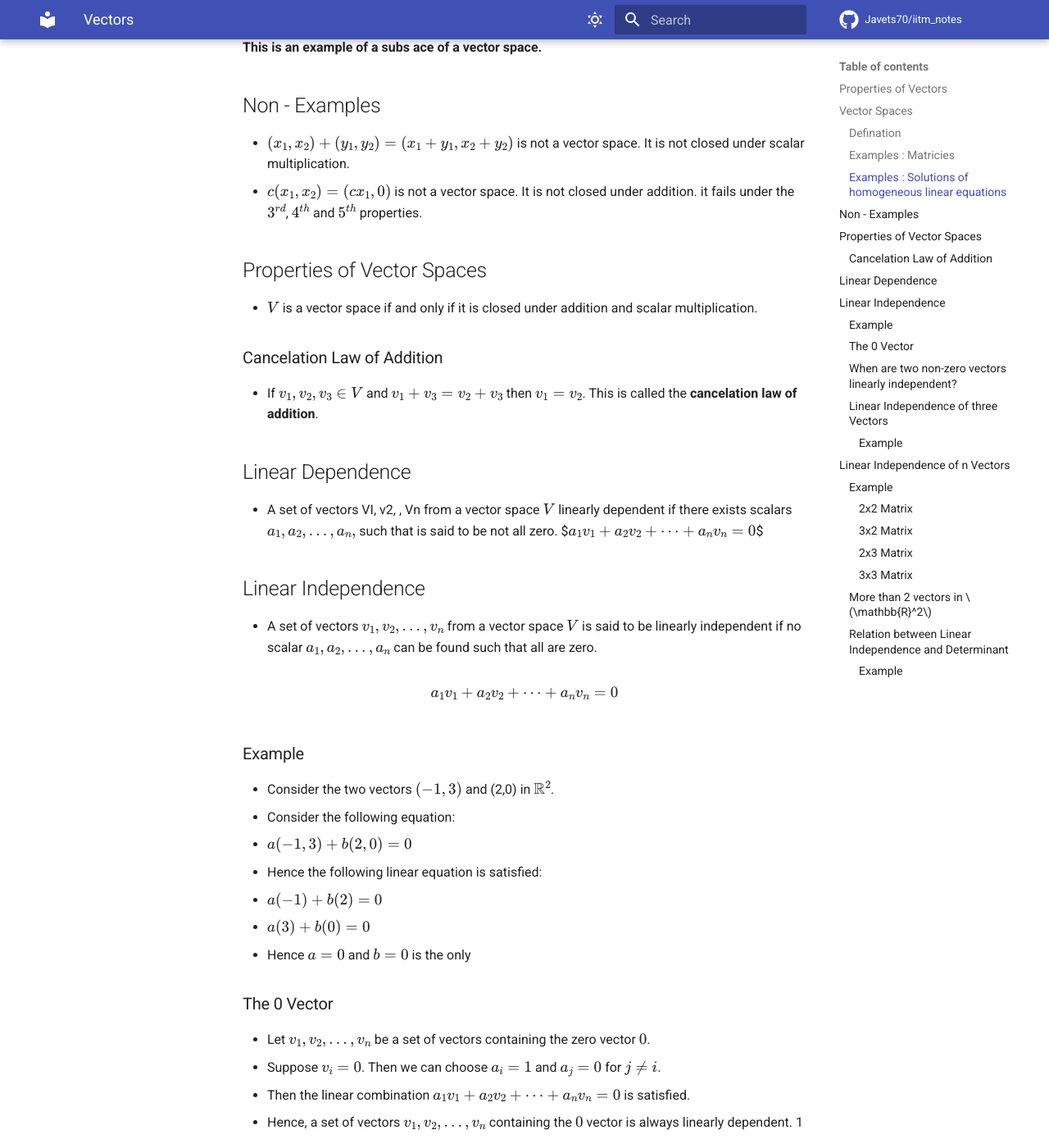
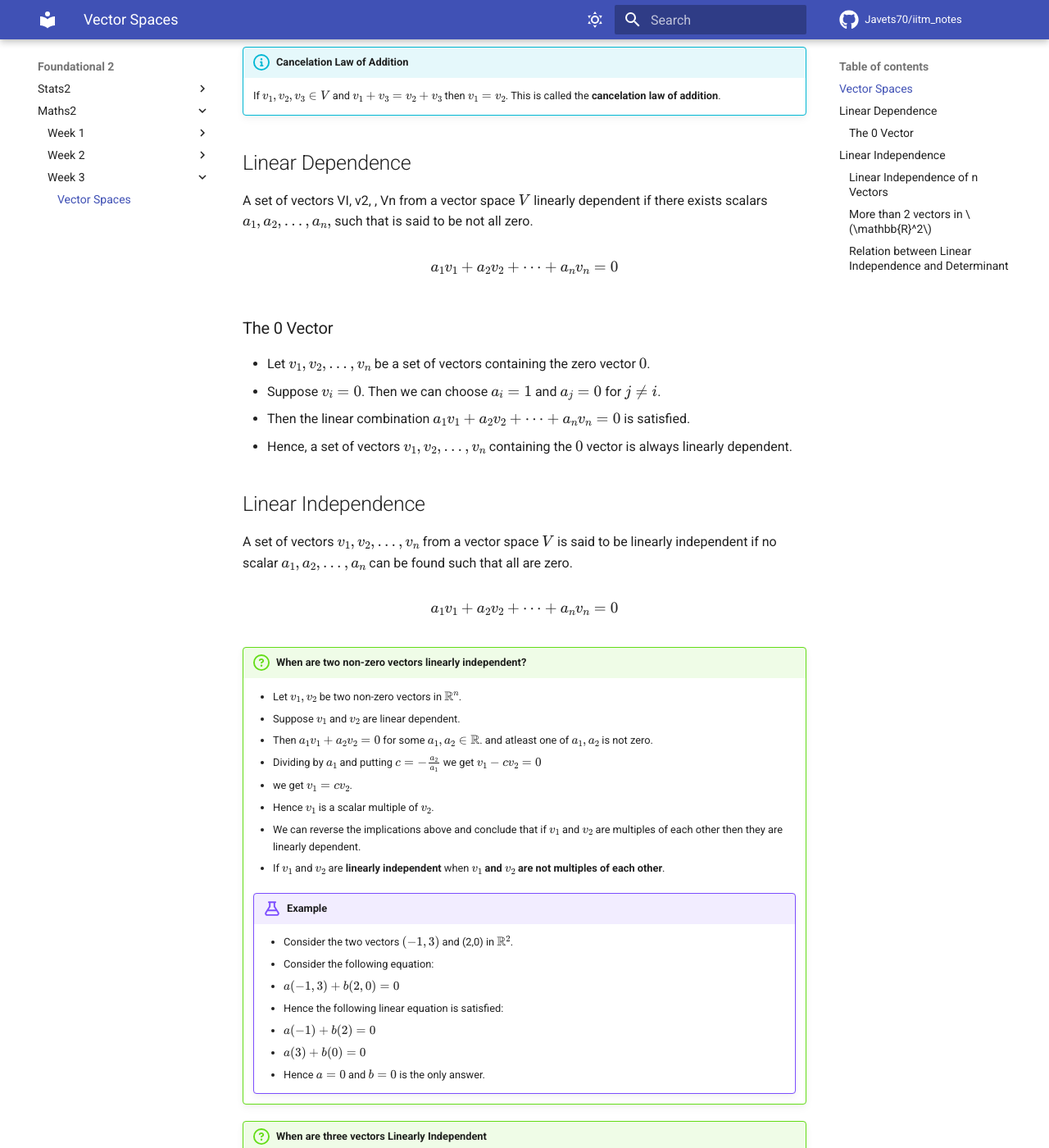
Before and after one commit to Javets70/iitm_notes, an MkDocs documentation site: the page built from docs/MATHS2/3.01 - Vector Spaces.md, in a window 1280 px wide and 1400 px high, scrolled down 1701 px. Shown: the whole window at 82% size. Built offline with MkDocs 1.6.1 and Material for MkDocs 9.7.7, drawn with Linux system fonts in a browser that asks for light colours; comment, search, counter and statistics services are not loaded; some of the changed text lies outside the part shown.

```diff
--- a/docs/MATHS2/3.01 - Vector Spaces.md
+++ b/docs/MATHS2/3.01 - Vector Spaces.md
@@ -1,140 +1,119 @@
 # Vectors
+Consider two vectors $(x_1, x_2, \cdots , x_n)$ and $(y_1, y_2, \cdots , y_n)$ in $\mathbb{R}^n$ and $c \in \mathbb{R}$.
 
-- Consider two vectors $(x_1, x_2, \cdots , x_n)$ and $(y_1, y_2, \cdots , y_n)$ in $\mathbb{R}^n$ and $c \in \mathbb{R}$.
+!!! note "Properties of Vectors"
+    Let $v, w$ and $v'$ be vectors in $\mathbb{R}^n$.
 
-## Properties of Vectors
-
-Let $v, w$ and $v'$ be vectors in $\mathbb{R}^n$.
-
-- $v + w = w + v$
-- $(v + w) + v' = v + (w + v')$
-- The $0$ vector satisfies that $v + 0 = 0 + v = v$.
-- The vector $-v$ satisfies that $v + (-v) = (-v) + v = 0$.
-- $1 \cdot v = v$.
-- $(ab)v = a(bv)$.
-- $a(v + w) = av + aw$.
-- $(a + b)v = av + bv$.
+    - $v + w = w + v$
+    - $(v + w) + v' = v + (w + v')$
+    - The $0$ vector satisfies that $v + 0 = 0 + v = v$.
+    - The vector $-v$ satisfies that $v + (-v) = (-v) + v = 0$.
+    - $1 \cdot v = v$.
+    - $(ab)v = a(bv)$.
+    - $a(v + w) = av + aw$.
+    - $(a + b)v = av + bv$.
 
 ## Vector Spaces
 
 - A vector space is a set with two operations (called **addition** and **scalar multiplication** with the first and last properties mentioned above).
 - A vector space $V$ over $\mathbb{R}$ is a set along with two functions
-  $$+ : V \times V \rightarrow V \text{ and } \cdot : \mathbb{R} \times V \rightarrow V$$
+
+$$+ : V \times V \rightarrow V \text{ and } \cdot : \mathbb{R} \times V \rightarrow V$$
 
 - It is standard to suppress the $\cdot$
+- Addition and scalar multiplication on restricts to the solution set. Hence it is a vector space.
 
-### Defination
+!!! note "Definition of a Vector Space"
+    - $v_1+ v_2$ for all $v_1, v_2 \in V$.
+    - $(v_1 + v_2) + v_3 = v_1 + (v_2 + v_3)$ for all $v_1, v_2, v_3 \in V$.
+    - There exists a vector $0 \in V$ such that $v + 0 = 0 + v = v$ for all $v \in V$.
+    - For each element $v \in V$ there exists an element in $v' \in V$ such that $v + v' = v' + v = 0$.
+    - For each ement in $v \in V$ , $1 \cdot v = v$.
+    - For each pair of elements $a, b \in \mathbb{R}$ and $v \in V$, $(ab)v = a(bv)$.
+    - For each element $a \in \mathbb{R}$ and each pair of ements $v_1$ and $v_2$ a($v_1 + v_2) = av_1 + av_2$.
+    - For each pair of elements $a,b \in \mathbb{R}$ and each element $v \in V$, $(a + b)v = av + bv$.
 
-- $v_1+ v_2$ for all $v_1, v_2 \in V$.
-- $(v_1 + v_2) + v_3 = v_1 + (v_2 + v_3)$ for all $v_1, v_2, v_3 \in V$.
-- There exists a vector $0 \in V$ such that $v + 0 = 0 + v = v$ for all $v \in V$.
-- For each element $v \in V$ there exists an element in $v' \in V$ such that $v + v' = v' + v = 0$.
-- For each ement in $v \in V$ , $1 \cdot v = v$.
-- For each pair of elements $a, b \in \mathbb{R}$ and $v \in V$, $(ab)v = a(bv)$.
-- For each element $a \in \mathbb{R}$ and each pair of ements $v_1$ and $v_2$ a($v_1 + v_2) = av_1 + av_2$.
-- For each pair of elements $a,b \in \mathbb{R}$ and each element $v \in V$, $(a + b)v = av + bv$.
+!!! example
+    !!! example "Matricies"
+        - Let $M_{m \times n}(\mathbb{R})$ be the set of all $m \times n$ matrices with entries in $\mathbb{R}$.
+        - Addition and scalar multiplication are defined as usual:
+          - $(A + B)_{ij} = A_{ij} + B_{ij}$
+          - $(cA)_{ij} = cA_{ij}$
 
-### Examples : Matricies
+    !!! example "Solutions of homogeneous linear equations"
 
-- Let $M_{m \times n}(\mathbb{R})$ be the set of all $m \times n$ matrices with entries in $\mathbb{R}$.
-- Addition and scalar multiplication are defined as usual:
-  - $(A + B)_{ij} = A_{ij} + B_{ij}$
-  - $(cA)_{ij} = cA_{ij}$
+        - Consider the set of solutions $V$ of a homogenous linear equation $Ax = 0$ where $A \in M_{m \times n}(\mathbb{R})$
+        - Nothat that if $v, w \in V$ then , $A(v+w) = Av + Aw = 0 + 0 = 0$
 
-### Examples : Solutions of homogeneous linear equations
+        - If $c \in \mathbb{R}$ then , $A(c \cdot v) = c(A \cdot v) = c(0) = 0$
 
-- Consider the set of solutions $V$ of a homogenous linear equation $Ax = 0$ where $A \in M_{m \times n}(\mathbb{R})$
-- Nothat that if $v, w \in V$ then
-  $$A(v+w) = Av + Aw = 0 + 0 = 0 $$
-- and if $c \in \mathbb{R}$ then
-  $$A(c \cdot v) = c(A \cdot v) = c(0) = 0$$
+    !!! example "Non - Examples"
 
----
+        - $(x_1, x_2) + (y_1, y_2) = (x_1 + y_1, x_2 + y_2)$ is not a vector space. It is not closed under scalar multiplication.
+        - $c(x_1, x_2) = (cx_1, 0)$ is not a vector space. It is not closed under addition. it fails under the $3^{rd}$, $4^{th}$ and $5^{th}$ properties.
 
-- So addition and scalar multiplication on restricts to the solution set. Hence it is a vector space.
-
-**This is an example of a subs ace of a vector space.**
-
-## Non - Examples
-
-- $(x_1, x_2) + (y_1, y_2) = (x_1 + y_1, x_2 + y_2)$ is not a vector space. It is not closed under scalar multiplication.
-- $c(x_1, x_2) = (cx_1, 0)$ is not a vector space. It is not closed under addition. it fails under the $3^{rd}$, $4^{th}$ and $5^{th}$ properties.
-
-## Properties of Vector Spaces
-
-- $V$ is a vector space if and only if it is closed under addition and scalar multiplication.
-
-### Cancelation Law of Addition
-
-- If $v_1, v_2, v_3 \in V$ and $v_1 + v_3 = v_2 + v_3$ then $v_1 = v_2$. This is called the **cancelation law of addition**.
+!!! info "Cancelation Law of Addition"
+    If $v_1, v_2, v_3 \in V$ and $v_1 + v_3 = v_2 + v_3$ then $v_1 = v_2$. This is called the **cancelation law of addition**.
 
 ## Linear Dependence
-
-- A set of vectors VI, v2, , Vn from a vector space $V$ linearly dependent if there exists scalars $a_1, a_2, \dots , a_n,$ such that is said to be not all zero.
-  $$a_1v_1 + a_2v_2 + \cdots + a_nv_n = 0$$
-
-## Linear Independence
-
-- A set of vectors $v_1, v_2, \dots , v_n$ from a vector space $V$ is said to be linearly independent if no scalar $a_1, a_2, \dots , a_n$ can be found such that all are zero.
+A set of vectors VI, v2, , Vn from a vector space $V$ linearly dependent if there exists scalars $a_1, a_2, \dots , a_n,$ such that is said to be not all zero.
 
 $$a_1v_1 + a_2v_2 + \cdots + a_nv_n = 0$$
 
-### Example
-
-- Consider the two vectors $(-1,3)$ and (2,0) in $\mathbb{R}^2$.
-- Consider the following equation:
-  - $a(-1,3) + b(2,0) = 0$
-- Hence the following linear equation is satisfied:
-  - $a(-1) + b(2) = 0$
-  - $a(3) + b(0) = 0$
-- Hence $a = 0$ and $b = 0$ is the only
-
 ### The 0 Vector
-
 - Let $v_1, v_2, \dots , v_n$ be a set of vectors containing the zero vector $0$.
 - Suppose $v_i = 0$. Then we can choose $a_i = 1$ and $a_j = 0$ for $j \neq i$.
 - Then the linear combination $a_1v_1 + a_2v_2 + \cdots + a_nv_n = 0$ is satisfied.
 - Hence, a set of vectors $v_1, v_2, \dots , v_n$ containing the $0$ vector is always linearly dependent.
-  1
 
-### When are two non-zero vectors linearly independent?
+## Linear Independence
+A set of vectors $v_1, v_2, \dots , v_n$ from a vector space $V$ is said to be linearly independent if no scalar $a_1, a_2, \dots , a_n$ can be found such that all are zero.
 
-- Let $v_1, v_2$ be two non-zero vectors in $\mathbb{R}^n$.
-- Suppose $v_1$ and $v_2$ are linear dependent.
-- Then $a_1v_1 + a_2v_2 = 0$ for some $a_1, a_2 \in \mathbb{R}$. and atleast one of $a_1, a_2$ is not zero.
-- Dividing by $a_1$ and putting $c = -\frac{a_2}{a_1}$ we get
-  $$v_1 + cv_2 = 0$$
-- we get $v_1 = cv_2$.
-- Hence $v_1$ is a scalar multiple of $v_2$.
-- We can reverse the implications above and conclude that if $v_1$ and $v_2$ are multiples of each other then they are linearly dependent.
+$$a_1v_1 + a_2v_2 + \cdots + a_nv_n = 0$$
 
-- If $v_1$ and $v_2$ are **linearly independent** when **$v_1$ and $v_2$ are not multiples of each other**.
+!!! question "When are two non-zero vectors linearly independent?"
+    - Let $v_1, v_2$ be two non-zero vectors in $\mathbb{R}^n$.
+    - Suppose $v_1$ and $v_2$ are linear dependent.
+    - Then $a_1v_1 + a_2v_2 = 0$ for some $a_1, a_2 \in \mathbb{R}$. and atleast one of $a_1, a_2$ is not zero.
+    - Dividing by $a_1$ and putting $c = -\frac{a_2}{a_1}$ we get $v_1 - cv_2 = 0$
+    - we get $v_1 = cv_2$.
+    - Hence $v_1$ is a scalar multiple of $v_2$.
+    - We can reverse the implications above and conclude that if $v_1$ and $v_2$ are multiples of each other then they are linearly dependent.
 
-### Linear Independence of three Vectors
+    - If $v_1$ and $v_2$ are **linearly independent** when **$v_1$ and $v_2$ are not multiples of each other**.
+    !!! example
+        - Consider the two vectors $(-1,3)$ and (2,0) in $\mathbb{R}^2$.
+        - Consider the following equation:
+          - $a(-1,3) + b(2,0) = 0$
+        - Hence the following linear equation is satisfied:
+          - $a(-1) + b(2) = 0$
+          - $a(3) + b(0) = 0$
+        - Hence $a = 0$ and $b = 0$ is the only answer.
 
-- Let $v_1, v_2, v_3$ be a set of vectors in $\mathbb{R}^n$.
-- Then $a_1v_1 + a_2v_2 + a_3v_3 = 0$ for some $a_1, a_2, a_3 \in \mathbb{R}$ and atleast one of $a_1, a_2, a_3$ is not zero.
-- If $a_1 = 0$ then $v_1 = b_2v_2 + b_3v_3$, where. $b_2 = -\frac{a_2}{a_1}$ and $b_3 = -\frac{a_3}{a_1}$. Hence $v_1$ is a linear combination of $v_2$ and $v_3$.
-- Similarly if $a_2 \neq 0$
-- Since the implication is true in both directions, we conclude that if $v_1, v_2, v_3$ are linearly independent then $v_1$ is not a linear combination of $v_2$ and $v_3$.
-- Concusion: If $v_1, v_2, v_3$ are linearly independent then non of these vectors is a linear combination of the other two.
+!!! question "When are three vectors Linearly Independent"
 
-#### Example
+    - Let $v_1, v_2, v_3$ be a set of vectors in $\mathbb{R}^n$.
+    - Then $a_1v_1 + a_2v_2 + a_3v_3 = 0$ for some $a_1, a_2, a_3 \in \mathbb{R}$ and atleast one of $a_1, a_2, a_3$ is not zero.
+    - If $a_1 = 0$ then $v_1 = b_2v_2 + b_3v_3$, where. $b_2 = -\frac{a_2}{a_1}$ and $b_3 = -\frac{a_3}{a_1}$. Hence $v_1$ is a linear combination of $v_2$ and $v_3$.
+    - Similarly if $a_2 \neq 0$
+    - Since the implication is true in both directions, we conclude that if $v_1, v_2, v_3$ are linearly independent then $v_1$ is not a linear combination of $v_2$ and $v_3$.
+    - Concusion: If $v_1, v_2, v_3$ are linearly independent then non of these vectors is a linear combination of the other two.
 
-- Let us consider the vectors $v_1 = (1,1,2)$, $v_2 = (1,2,0)$ and $v_3 = (0,2,1)$ in $\mathbb{R}^3$.
+    !!! example
+        - Let us consider the vectors $v_1 = (1,1,2)$, $v_2 = (1,2,0)$ and $v_3 = (0,2,1)$ in $\mathbb{R}^3$.
 
-  $$a(1,1,2) + b(1,2,0) + c(0,2,1) = 0$$
+        $$a(1,1,2) + b(1,2,0) + c(0,2,1) = 0$$
 
-- We get the following equations:
+        - We get the following equations:
 
-  - $a + b = 0$
-  - $a + 2b + 2c= 0$
-  - $2a + c = 0$
+          - $a + b = 0$
+          - $a + 2b + 2c= 0$
+          - $2a + c = 0$
 
-- We get $a = 0$, $b = 0$ and $c = 0$.
-- Hence $v_1, v_2, v_3$ are linearly dependent.
+        - We get $a = 0$, $b = 0$ and $c = 0$.
+        - Hence $v_1, v_2, v_3$ are linearly dependent.
 
-## Linear Independence of n Vectors
+### Linear Independence of n Vectors
 
 - Let $v_1, v_2, \dots , v_n$ be a set of vectors in $\mathbb{R}^m$.
 - In terms of coordinates, let $v_j = (v_{j1}, v_{j2}, \dots , v_{jm})$.
@@ -201,7 +186,7 @@ $$a_1v_1 + a_2v_2 + \cdots + a_nv_n = 0$$
 - Since $V$ is a square matrix, it has unique solution $x=0$ if and only if $V$ is invertible and it has its $det(V) \neq 0$.
   - If $A$ is invertible then there exists $A^{-1}$ such that $A^{-1}A = I$. Hence $det(A^{-1}A) = det(I) \neq 0$.
 
-#### Example
-- Let us consider the following matrix $(1,4,2), (0,4,3) \text{ and } (1,1,0)$ in $\mathbb{R}^3$.
-- Let the matrix be: $V = \begin{bmatrix} 1 & 0 & 1 \\ 4 & 4 & 1 \\ 2 & 3 & 0 \end{bmatrix}$
-- Since the $det(V) = 1$ and $\neq 0$, the system of linear equations has only trivial solution. Hence the vectors are linearly independent.
+!!! example
+    - Let us consider the following matrix $(1,4,2), (0,4,3) \text{ and } (1,1,0)$ in $\mathbb{R}^3$.
+    - Let the matrix be: $V = \begin{bmatrix} 1 & 0 & 1 \\ 4 & 4 & 1 \\ 2 & 3 & 0 \end{bmatrix}$
+    - Since the $det(V) = 1$ and $\neq 0$, the system of linear equations has only trivial solution. Hence the vectors are linearly independent.
--- a/mkdocs.yml
+++ b/mkdocs.yml
@@ -61,6 +61,8 @@ nav:
         - Echelon Form : "MATHS2/2.03 - The Echelon form.md"
         - Row Reduction : "MATHS2/2.04 - Row Reduction.md"
         - Gaussian Elimination : "MATHS2/2.05 - Gaussian elemination.md"
+      - Week 3:
+        - Vector Spaces : "MATHS2/3.01 - Vector Spaces.md"
 
 
   - DS Diploma:
@@ -80,6 +82,8 @@ nav:
       - Week 3:
         - Pricing Strategies : "BDM/WEEK 3/Pricing Strategies.md"
         - Analysis of Firm Performance : "BDM/WEEK 3/Analysis of Firm Performance.md"
+      - Week 4:
+        - Industry Definition : "BDM/WEEK 4/Industry Definition.md"
 
 # REPO CONFIG
 repo_url : "https://github.com/Javets70/iitm_notes"
```
Also changed, not shown: other parts of docs/MATHS2/3.01 - Vector Spaces.md (+41 -35 lines), docs/BDM/WEEK 4/Industry Definition.md (added, +63 -0 lines), docs/index.md (+8 -4 lines), docs/BDM/WEEK 4/img/image_2023-06-15-15-11-42.png (added), 4 other files.
